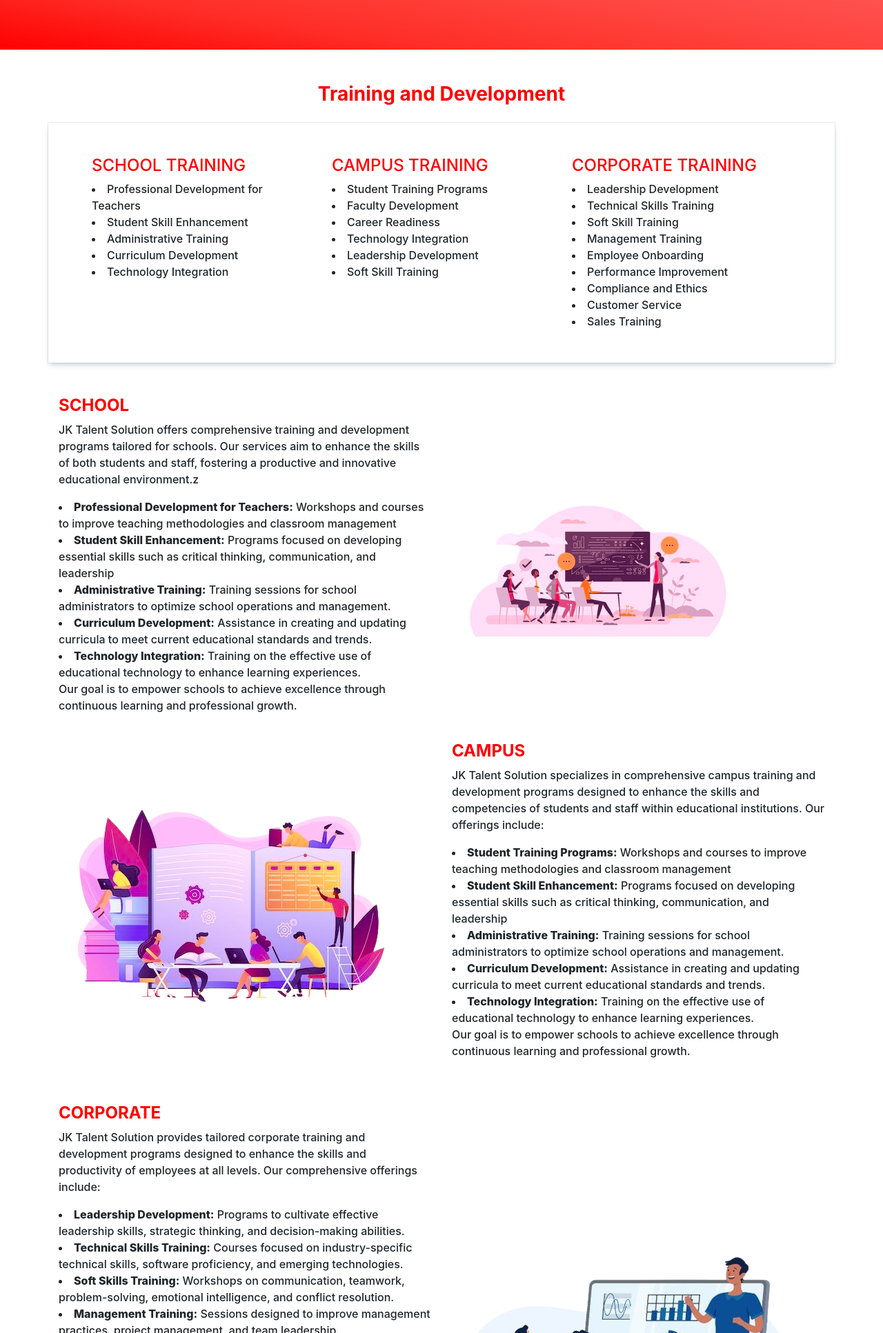
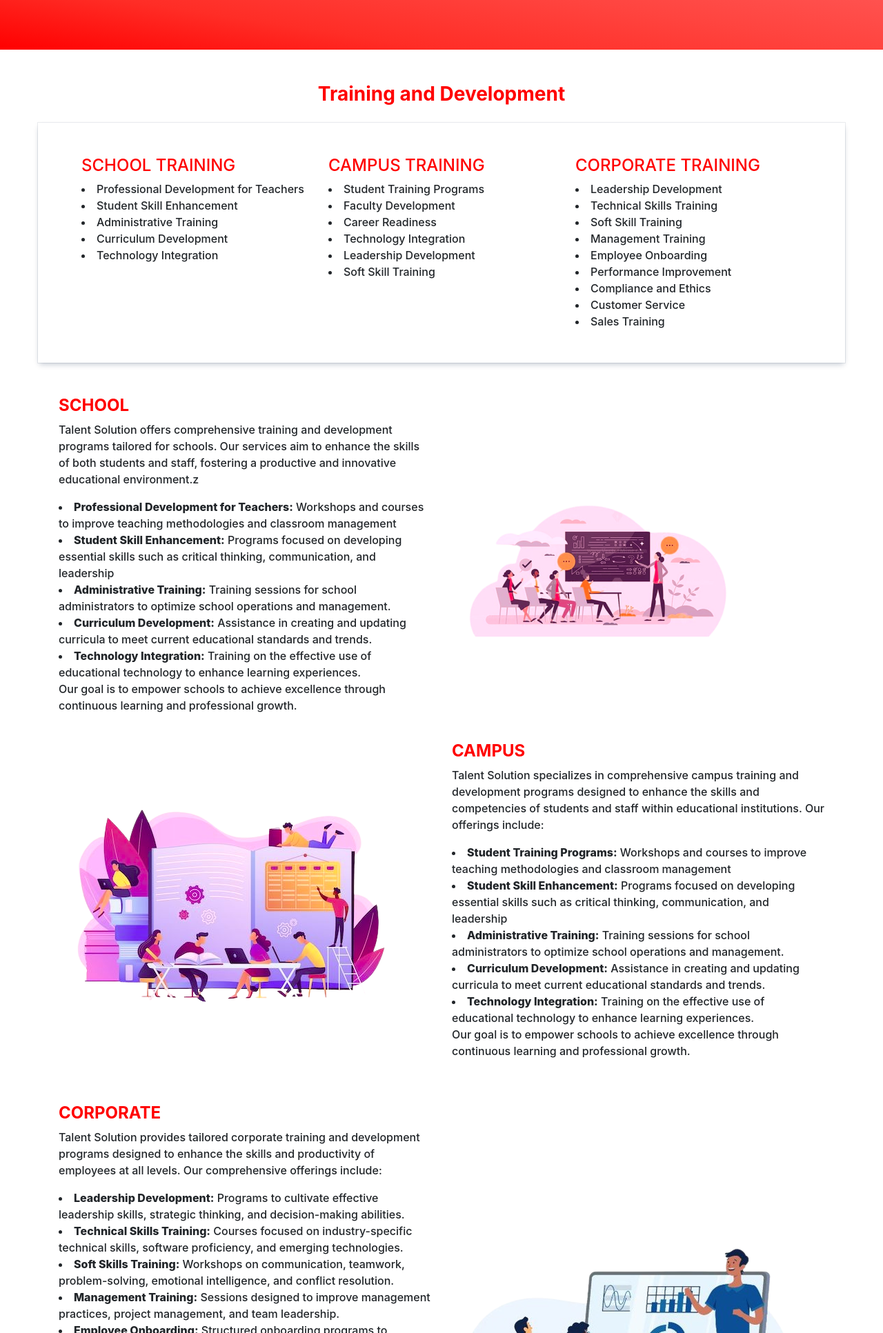
Before and after one commit to jkglobalitsolutionsweb1/Lakshmi-Talent-Solutions, a plain HTML site: page training.html in a window 1280 px wide. Shown: the part 236-2169 px from the top of the page at 69% size. Drawn offline with nearby package versions, Linux system fonts and the light colour scheme.

Commit message:
Changes Made

```diff
--- a/training.html
+++ b/training.html
@@ -273,7 +273,7 @@
 
         <!-- Banner end -->
         <!-- content start -->
-           <div class="container my-5 ">
+           <div class="container my-5 p-4 p-lg-0">
             <h3 style="color: #FF0000;" class="text-center my-4 fw-bold">Training and Development</h3>
             <div style="box-shadow: rgba(9, 30, 66, 0.25) 0px 4px 8px -2px, rgba(9, 30, 66, 0.08) 0px 0px 0px 1px;" class="row p-lg-5 p-2">
                     <div class="col-12 col-lg-4 my-3 my-lg-0">
@@ -313,7 +313,7 @@
                 <div class="row align-items-center">
                 <div class="col-12 col-lg-6">
                     <h4 style="color: #FF0000;" class="fw-bold">SCHOOL </h4>
-                    <p style="font-weight: 500;">JK Talent Solution offers comprehensive training and development programs tailored for schools. Our services aim to enhance the skills of both students and staff, fostering a productive and innovative educational environment.z</p>
+                    <p style="font-weight: 500;"> Talent Solution offers comprehensive training and development programs tailored for schools. Our services aim to enhance the skills of both students and staff, fostering a productive and innovative educational environment.z</p>
                     <li style="font-weight: 500;"><span style="font-weight:800;">Professional Development for Teachers:</span> Workshops and courses to improve teaching methodologies and classroom management</li>
                     <li style="font-weight: 500;"><span style="font-weight: 800;">Student Skill Enhancement:</span> Programs focused on developing essential skills such as critical thinking, communication, and leadership</li>
                     <li style="font-weight: 500;"><span style="font-weight: 800;">Administrative Training:</span> Training sessions for school administrators to optimize school operations and management.</li>
@@ -334,7 +334,7 @@
                 </div>
                 <div class="col-12 col-lg-6">
                     <h4 style="color: #FF0000;" class="fw-bold">CAMPUS </h4>
-                    <p style="font-weight: 500;">JK Talent Solution specializes in comprehensive campus training and development programs designed to enhance the skills and competencies of students and staff within educational institutions. Our offerings include:</p>
+                    <p style="font-weight: 500;"> Talent Solution specializes in comprehensive campus training and development programs designed to enhance the skills and competencies of students and staff within educational institutions. Our offerings include:</p>
                     <li style="font-weight: 500;"><span style="font-weight:800;">Student Training Programs:</span> Workshops and courses to improve teaching methodologies and classroom management</li>
                     <li style="font-weight: 500;"><span style="font-weight: 800;">Student Skill Enhancement:</span> Programs focused on developing essential skills such as critical thinking, communication, and leadership</li>
                     <li style="font-weight: 500;"><span style="font-weight: 800;">Administrative Training:</span> Training sessions for school administrators to optimize school operations and management.</li>
@@ -349,7 +349,7 @@
                 <div class="row align-items-center">
                 <div class="col-12 col-lg-6">
                     <h4 style="color: #FF0000;" class="fw-bold">CORPORATE </h4>
-                    <p style="font-weight: 500;">JK Talent Solution provides tailored corporate training and development programs designed to enhance the skills and productivity of employees at all levels. Our comprehensive offerings include:</p>
+                    <p style="font-weight: 500;"> Talent Solution provides tailored corporate training and development programs designed to enhance the skills and productivity of employees at all levels. Our comprehensive offerings include:</p>
                     <li style="font-weight: 500;"><span style="font-weight:800;">Leadership Development:</span>  Programs to cultivate effective leadership skills, strategic thinking, and decision-making abilities.</li>
                     <li style="font-weight: 500;"><span style="font-weight: 800;">Technical Skills Training:</span> Courses focused on industry-specific technical skills, software proficiency, and emerging technologies.</li>
                     <li style="font-weight: 500;"><span style="font-weight: 800;">Soft Skills Training:</span>  Workshops on communication, teamwork, problem-solving, emotional intelligence, and conflict resolution.</li>
```
Also changed, not shown: career.html (+2 -2 lines), contact.html (+2 -2 lines).
